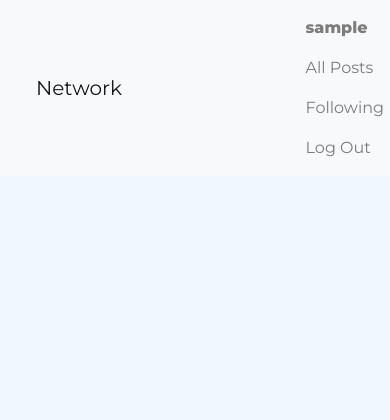
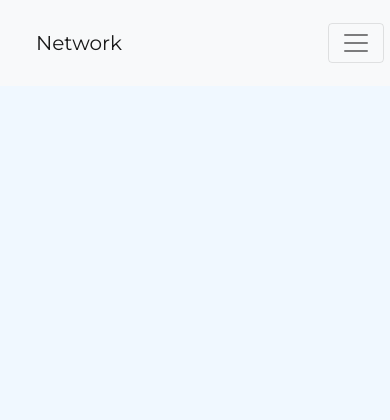
Before and after one commit to Teemobeemo/Network, a Django app: page /following/ in a window 390 px wide. Shown: the top 420 px of the page. Run offline with Django 3.2, Linux system fonts and the light colour scheme; the visitor is signed in with stand-in values (Sample User, id 1); data that the repository does not hold is empty; some libraries are stand-ins or nearby versions.

Commit message:
Response hamburger navbar

```diff
--- a/network/project4/network/templates/network/layout.html
+++ b/network/project4/network/templates/network/layout.html
@@ -5,19 +5,25 @@
 <head>
     <title>{% block title %}Social Network{% endblock %}</title>
     <meta name="viewport" content="width=device-width, initial-scale=1.0">
-    <link rel="stylesheet" href="https://stackpath.bootstrapcdn.com/bootstrap/4.4.1/css/bootstrap.min.css"
-        integrity="sha384-Vkoo8x4CGsO3+Hhxv8T/Q5PaXtkKtu6ug5TOeNV6gBiFeWPGFN9MuhOf23Q9Ifjh" crossorigin="anonymous">
+    <!-- <link rel="stylesheet" href="https://stackpath.bootstrapcdn.com/bootstrap/4.4.1/css/bootstrap.min.css"
+        integrity="sha384-Vkoo8x4CGsO3+Hhxv8T/Q5PaXtkKtu6ug5TOeNV6gBiFeWPGFN9MuhOf23Q9Ifjh" crossorigin="anonymous"> -->
+        <link rel="stylesheet" href="https://maxcdn.bootstrapcdn.com/bootstrap/4.0.0/css/bootstrap.min.css" integrity="sha384-Gn5384xqQ1aoWXA+058RXPxPg6fy4IWvTNh0E263XmFcJlSAwiGgFAW/dAiS6JXm" crossorigin="anonymous">
+
         <link href="https://fonts.googleapis.com/css2?family=Montserrat:wght@300;400;600;800&display=swap" rel="stylesheet">
     <link href="{% static 'network/styles.css' %}" rel="stylesheet">
+    <script src="https://code.jquery.com/jquery-3.2.1.slim.min.js" integrity="sha384-KJ3o2DKtIkvYIK3UENzmM7KCkRr/rE9/Qpg6aAZGJwFDMVNA/GpGFF93hXpG5KkN" crossorigin="anonymous"></script>
+<script src="https://cdnjs.cloudflare.com/ajax/libs/popper.js/1.12.9/umd/popper.min.js" integrity="sha384-ApNbgh9B+Y1QKtv3Rn7W3mgPxhU9K/ScQsAP7hUibX39j7fakFPskvXusvfa0b4Q" crossorigin="anonymous"></script>
+<script src="https://maxcdn.bootstrapcdn.com/bootstrap/4.0.0/js/bootstrap.min.js" integrity="sha384-JZR6Spejh4U02d8jOt6vLEHfe/JQGiRRSQQxSfFWpi1MquVdAyjUar5+76PVCmYl" crossorigin="anonymous"></script>
 </head>
 
 <body>
 
     <nav class="navbar navbar-expand-lg navbar-light bg-light">
         <a class="navbar-brand" href="/">Network</a>
-
-        <div>
-
+        <button class="navbar-toggler" type="button" data-toggle="collapse" data-target="#navbarSupportedContent" aria-controls="navbarSupportedContent" aria-expanded="false" aria-label="Toggle navigation">
+            <span class="navbar-toggler-icon"></span>
+          </button>
+          <div class="collapse navbar-collapse" id="navbarSupportedContent">
             <ul class="navbar-nav mr-auto">
                 {% if user.is_authenticated %}
                 <li class="nav-item">
```
